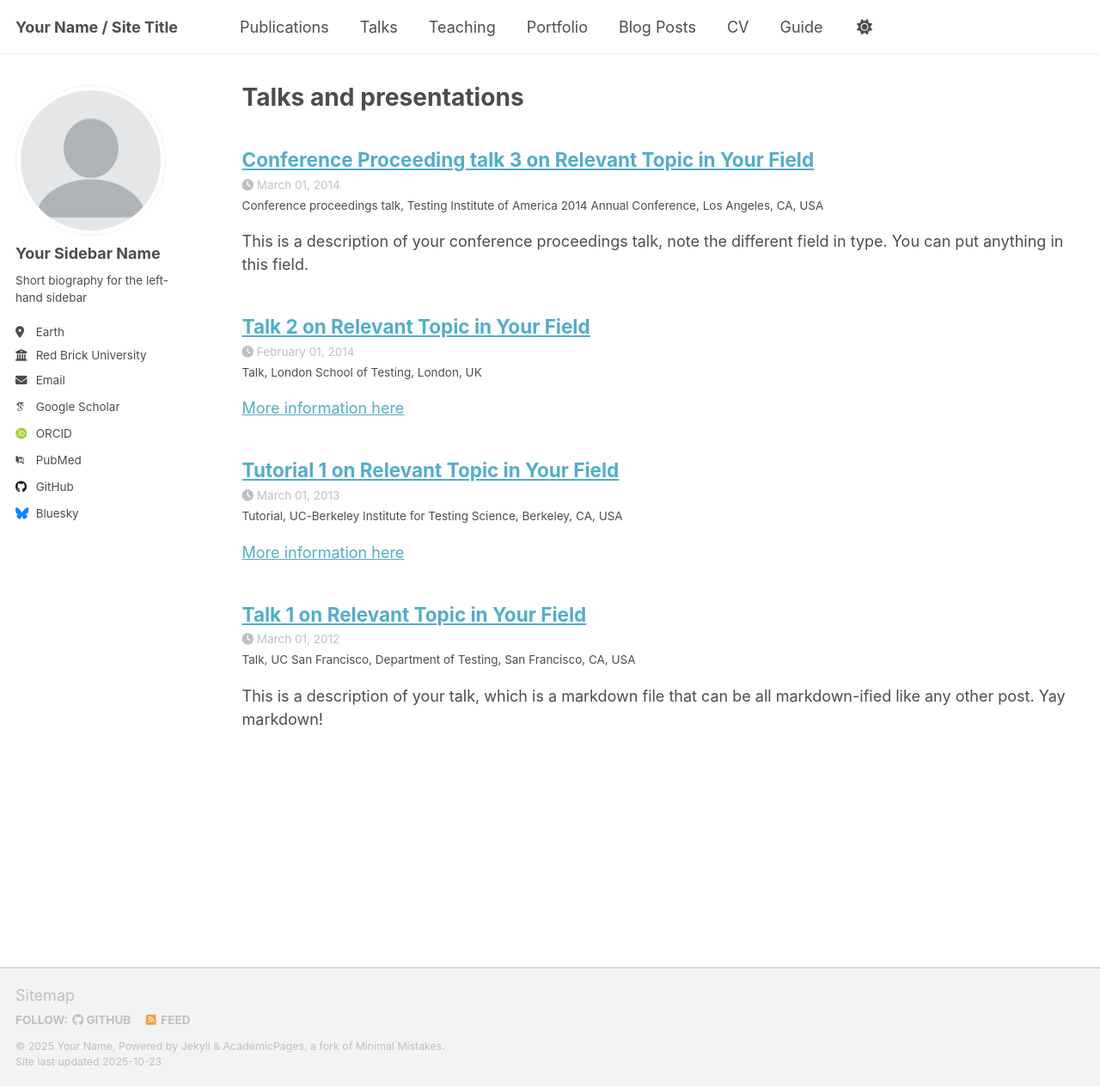
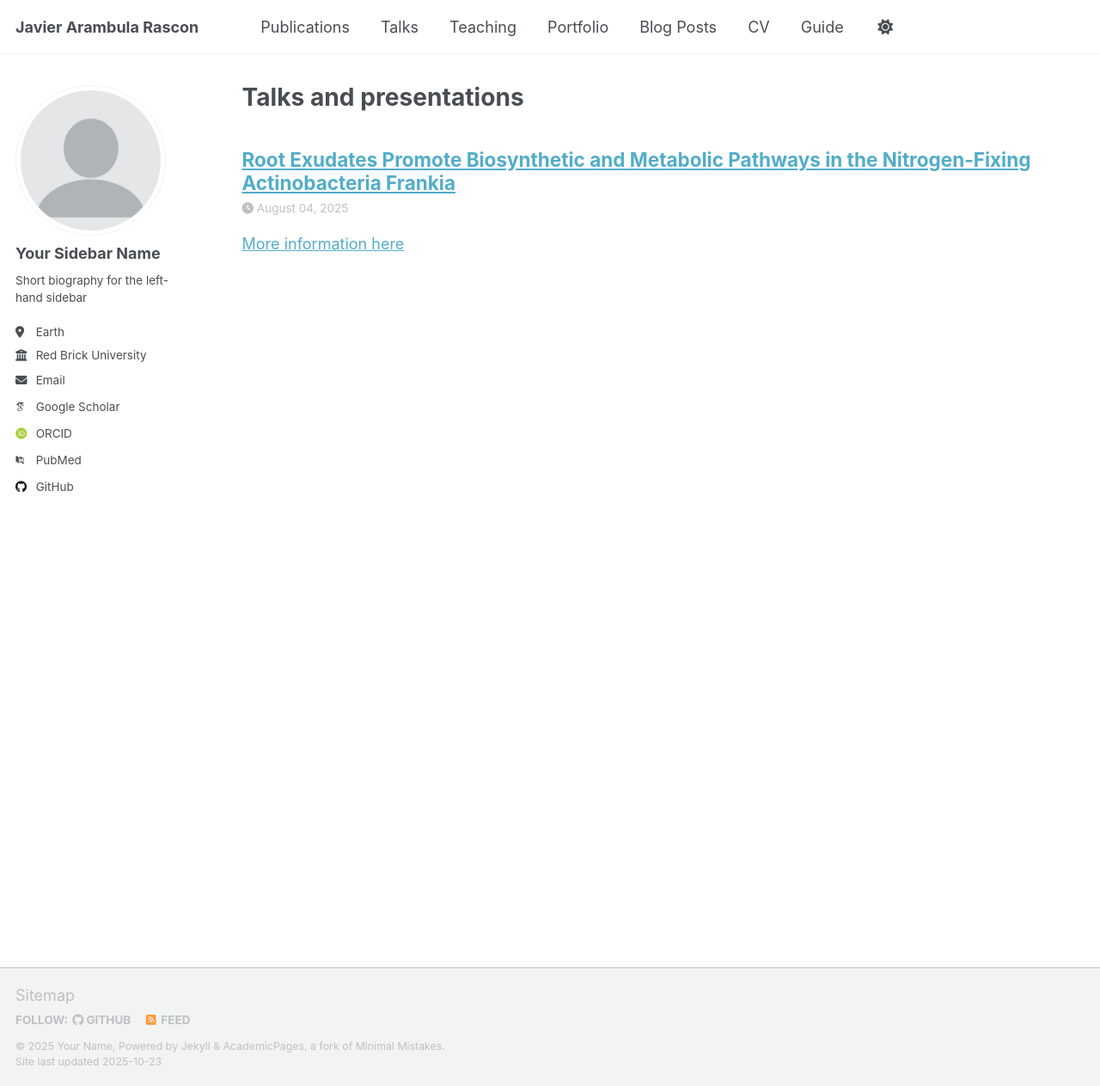
Before and after one commit to aram2608/aram2608.github.io, a Jekyll site: the page built from _pages/talks.html, in a window 1280 px wide and 1263 px high. Shown: the whole window at 86% size. Built offline with Jekyll 4.4.1, drawn with Linux system fonts in a browser that asks for light colours; some web fonts are replaced; a script that is not in the unit is left out.

Commit message:
changes, hopefully looks nice

```diff
--- a/_config.yml
+++ b/_config.yml
@@ -9,12 +9,11 @@
 # Basic Site Settings
 locale                   : "en-US"
 site_theme               : "default" # Currently available options are "default", "air"
-title                    : "Your Name / Site Title"
+title                    : "Javier Arambula Rascon"
 title_separator          : "-"
 name                     : &name "Your Name"
 description              : &description "Your Name's academic portfolio"   # Update this with a general description of your site, this is the default if not overridden by a page
-url                      : https://academicpages.github.io # The base hostname & protocol for your site e.g. "https://[your GitHub username].github.io",
-                                                           # or if you already have some other page hosted on Github then use "https://[your GitHub username].github.io/[Your Repo Name]"
+url                      : https://aram2608.github.io # The base hostname & protocol for your site e.g. "https://[your GitHub username].github.io",
 baseurl                  : "" # the subpath of your site, e.g. "/blog"
 repository               : "academicpages/academicpages.github.io"
 
@@ -48,13 +47,13 @@ author:
   bitbucket        : # Username - Update with your username on the site
   codepen          : # Username
   dribbble         : # Username
-  github           : "academicpages"
+  github           : "aram2608"
   kaggle           : # Username
   stackoverflow    : # User number or user number and name (i.e., use "1" or "1/jeff-atwood")
 
   # Social media
   artstation       : # Username
-  bluesky          : "bsky.app" # Replace this with you Bluesky username
+  bluesky          : # "bsky.app" # Replace this with you Bluesky username
   facebook         : # Username
   flickr           : # Username
   foursquare       : # Username
@@ -92,7 +91,7 @@ publication_category:
 teaser                   :  # filename of teaser fallback teaser image placed in /images/ for social media previews
 breadcrumbs              : false # true, false (default)
 words_per_minute         : 160
-future                   : true
+future                   : false
 read_more                : "disabled" # if enabled, adds "Read more" links to excerpts
 talkmap_link             : false      #change to true to add link to talkmap on talks page
 comments:
--- a/_talks/2012-03-01-talk-1.md
+++ /dev/null
@@ -1,11 +0,0 @@
----
-title: "Talk 1 on Relevant Topic in Your Field"
-collection: talks
-type: "Talk"
-permalink: /talks/2012-03-01-talk-1
-venue: "UC San Francisco, Department of Testing"
-date: 2012-03-01
-location: "San Francisco, CA, USA"
----
-
-This is a description of your talk, which is a markdown file that can be all markdown-ified like any other post. Yay markdown!
--- a/_talks/2013-03-01-tutorial-1.md
+++ /dev/null
@@ -1,13 +0,0 @@
----
-title: "Tutorial 1 on Relevant Topic in Your Field"
-collection: talks
-type: "Tutorial"
-permalink: /talks/2013-03-01-tutorial-1
-venue: "UC-Berkeley Institute for Testing Science"
-date: 2013-03-01
-location: "Berkeley, CA, USA"
----
-
-[More information here](http://exampleurl.com)
-
-This is a description of your tutorial, note the different field in type. This is a markdown files that can be all markdown-ified like any other post. Yay markdown!
--- a/_talks/2014-02-01-talk-2.md
+++ /dev/null
@@ -1,13 +0,0 @@
----
-title: "Talk 2 on Relevant Topic in Your Field"
-collection: talks
-type: "Talk"
-permalink: /talks/2014-02-01-talk-2
-venue: "London School of Testing"
-date: 2014-02-01
-location: "London, UK"
----
-
-[More information here](http://example2.com)
-
-This is a description of your talk, which is a markdown files that can be all markdown-ified like any other post. Yay markdown!
--- a/_talks/2014-03-01-talk-3.md
+++ /dev/null
@@ -1,11 +0,0 @@
----
-title: "Conference Proceeding talk 3 on Relevant Topic in Your Field"
-collection: talks
-type: "Conference proceedings talk"
-permalink: /talks/2014-03-01-talk-3
-venue: "Testing Institute of America 2014 Annual Conference"
-date: 2014-03-01
-location: "Los Angeles, CA, USA"
----
-
-This is a description of your conference proceedings talk, note the different field in type. You can put anything in this field.
--- /dev/null
+++ b/_talks/2025-08-04-talk-1.md
@@ -0,0 +1,10 @@
+---
+title: "Root Exudates Promote Biosynthetic and Metabolic Pathways in the Nitrogen-Fixing Actinobacteria Frankia"
+collection: talks
+type: "Poster"
+permalink: /talks/2014-02-01-talk-2
+date: 2025-08-04
+location: "Merida, Yucatan, MX"
+---
+
+[More information here](https://ismelat2025.org/about-the-congress/)
```
Also changed, not shown: _posts/2012-08-14-blog-post-1.md (deleted, +0 -20 lines), _posts/2013-08-14-blog-post-2.md (deleted, +0 -20 lines), _posts/2014-08-14-blog-post-3.md (deleted, +0 -20 lines), _posts/2015-08-14-blog-post-4.md (deleted, +0 -20 lines), _posts/2025-10-23-structs.md (added, +97 -0 lines), _posts/2199-01-01-future-post.md (deleted, +0 -11 lines), _publications/2010-10-01-paper-title-number-2.md (deleted, +0 -14 lines), _publications/2015-10-01-paper-title-number-3.md (deleted, +0 -14 lines), _publications/2024-02-17-paper-title-number-4.md (deleted, +0 -13 lines), _publications/2025-06-08-paper-title-number-5.md (deleted, +0 -13 lines).
